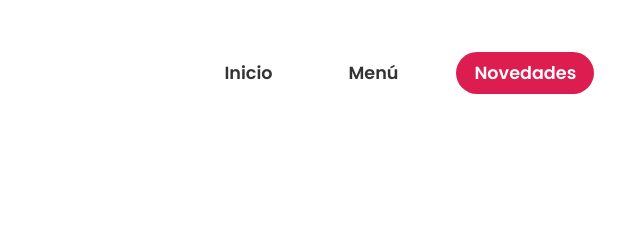
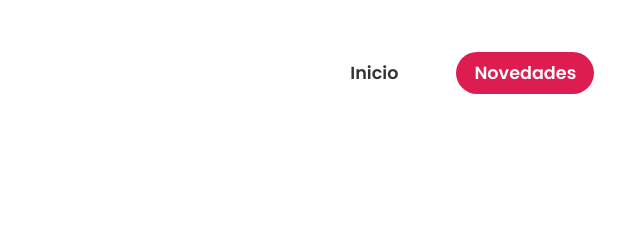
Before and after one commit to TheLordMati/LasMarias, a plain HTML site: page novedades.html in a window 1280 px wide. Shown: the top 240 px of the page, 426-1066 px from the left. Drawn offline with Linux system fonts and the light colour scheme.

Commit message:
Update novedades.html

```diff
--- a/novedades.html
+++ b/novedades.html
@@ -17,7 +17,6 @@
             <div class="toggle"></div>
                 <ul class="navigation">
                     <li><a href="index.html"style="--i:1;">Inicio</a></li>
-                    <li><a href="Menú.html"style="--i:2;">Menú</a></li>
                     <li><a href="novedades.html"style="--i:3;"class='active'>Novedades</a></li>
                     <li><a href="Contacto.html"style="--i:4;">Contacto</a></li>
                 </ul>
```
